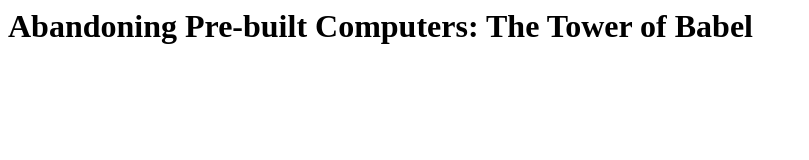
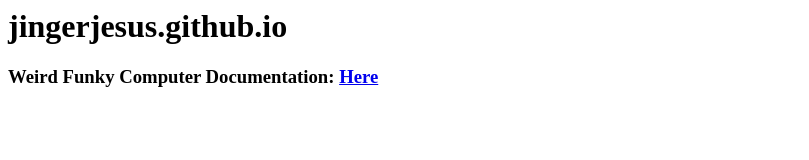
Before and after one commit to JingerJesus/jingerjesus.github.io, a plain HTML site: page index.html in a window 1280 px wide. Shown: the whole page, without its empty margins (0-809 px from the left). Drawn offline with Linux system fonts and the light colour scheme.

Commit message:
actually connected the docs to the index page

```diff
--- a/index.html
+++ b/index.html
@@ -4,10 +4,10 @@
     </title>
     <head>
         <h1>
-            Abandoning Pre-built Computers: The Tower of Babel
+            jingerjesus.github.io
         </h1>
         <h3>
-
+            Weird Funky Computer Documentation: <a href="about.html">Here</a>
         </h3>
         <p>
 
```
